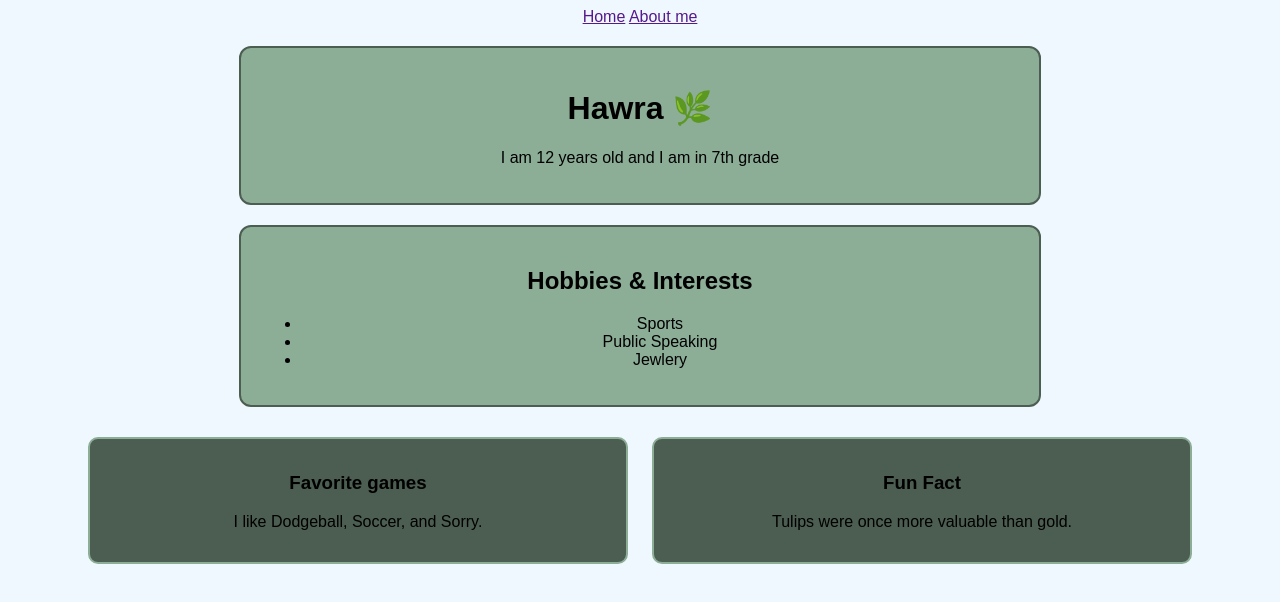
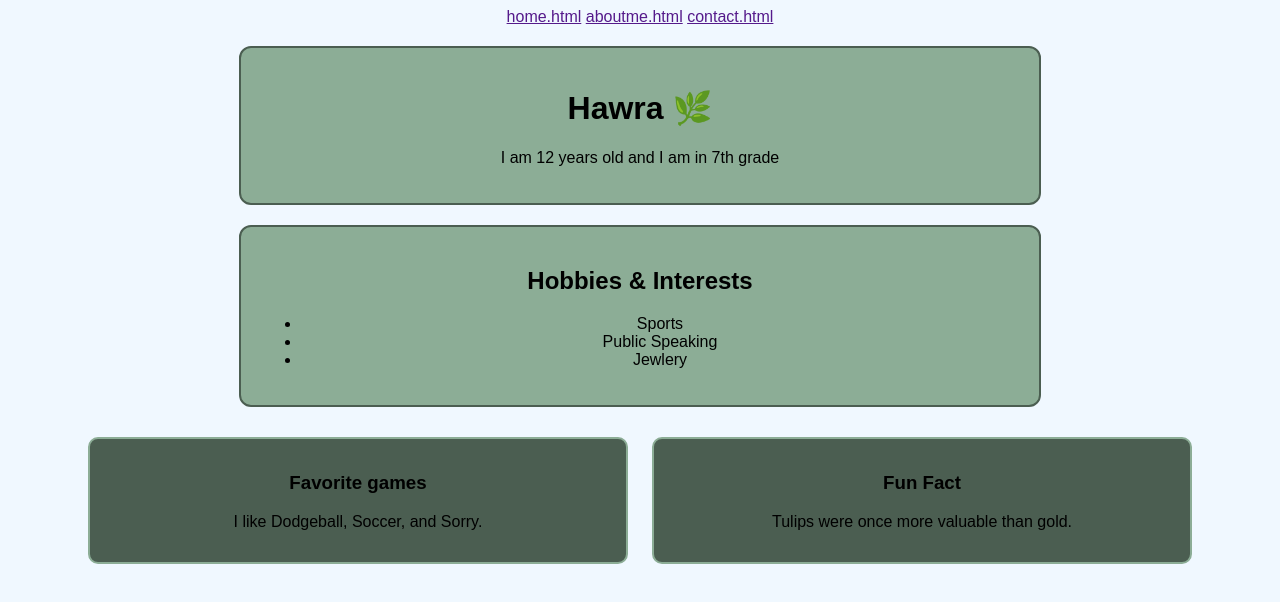
Before and after one commit to Hawrce/Personal-Page, a plain HTML site: page index.html in a window 1280 px wide. Drawn offline with Linux system fonts and the light colour scheme.

Commit message:
Update index.html

```diff
--- a/index.html
+++ b/index.html
@@ -14,8 +14,9 @@
 
   <nav>
 
-    <a href="">Home</a>
-    <a href="">About me</a>
+    <a href="">home.html</a>
+    <a href="">aboutme.html</a>
+    <a href="">contact.html</a>
 
     </nav>
 
```
